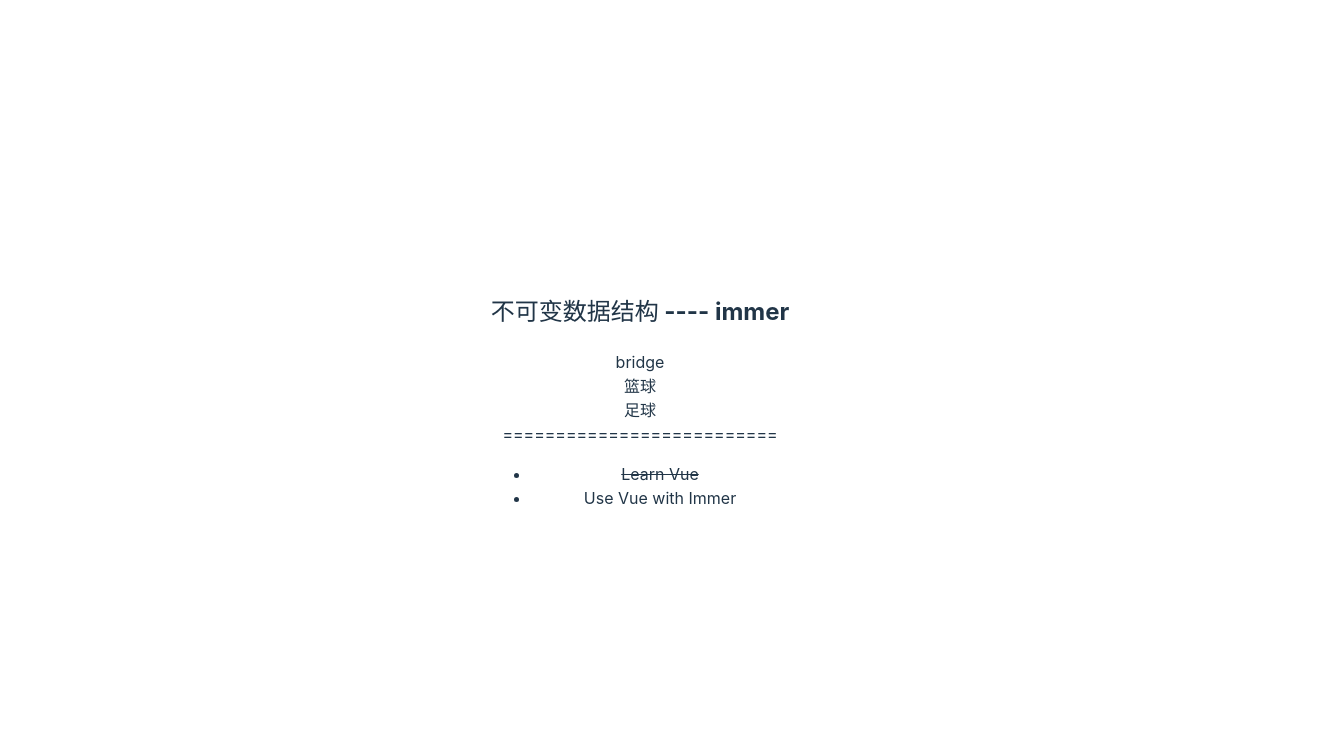
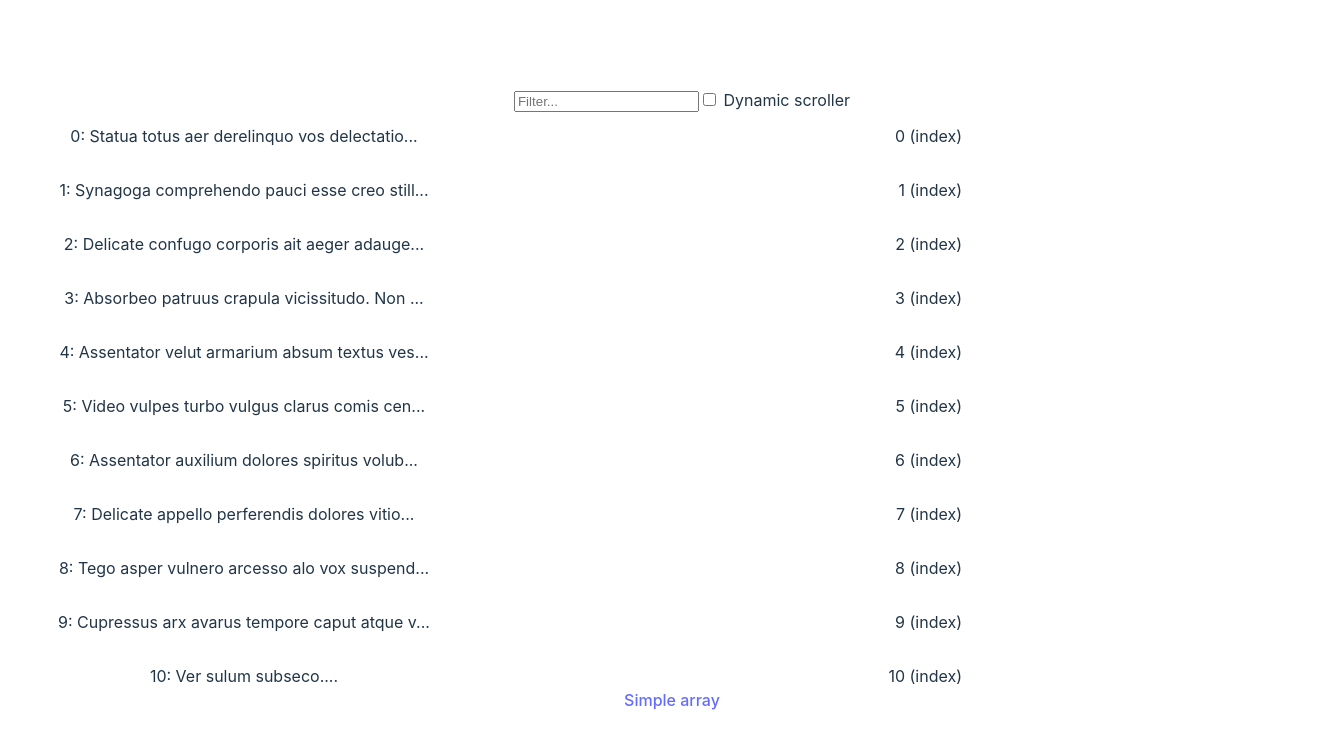
Before and after one commit to HillBridge/growth-diary, a Vue app: page /simple-list in a window 1280 px wide. Shown: the top 748 px of the page, 1344 px wide, since content can reach past the window. Built offline with nearby package versions, Linux system fonts and the light colour scheme.

Commit message:
vue-virtual-scroller

```diff
--- a/package.json
+++ b/package.json
@@ -13,9 +13,12 @@
   "dependencies": {
     "@vue/test-utils": "^2.4.3",
     "immer": "^10.0.3",
-    "vue": "^3.3.11"
+    "vue": "^3.3.12",
+    "vue-router": "^4.2.5",
+    "vue-virtual-scroller": "^2.0.0-beta.8"
   },
   "devDependencies": {
+    "@faker-js/faker": "^8.3.1",
     "@vitejs/plugin-vue": "^4.5.2",
     "jsdom": "^23.0.1",
     "msw": "^2.0.11",
--- a/src/App.vue
+++ b/src/App.vue
@@ -1,15 +1,13 @@
 <script setup>
-import { ref } from 'vue'
-import Immer from './components/immer/index.vue'
-const msg = ref('Hello world')
-
 </script>
 
 <template>
   <div>
-    <!-- {{ msg }} -->
+    <router-view />
 
-    <immer></immer>
+    <router-link :to="{ name: 'simple-list' }">
+      Simple array
+    </router-link>
   </div>
 </template>
 
--- a/src/main.js
+++ b/src/main.js
@@ -2,17 +2,26 @@ import { createApp } from "vue";
 import "./style.css";
 import App from "./App.vue";
 import "./js/copy";
+import VirtualScroller from "vue-virtual-scroller";
+import "vue-virtual-scroller/dist/vue-virtual-scroller.css";
+import router from "./router";
+
+async function mount() {
+  const app = await createApp(App);
+  app.use(VirtualScroller);
+  app.use(router);
+  app.mount("#app");
+}
 
 async function bootstrapWorker() {
   const { worker } = await import("./mocks");
-
   worker.start().then(() => {
-    createApp(App).mount("#app");
+    mount;
   });
 }
 
 if (process.env.NODE_ENV !== "development") {
   bootstrapWorker();
 } else {
-  createApp(App).mount("#app");
+  mount();
 }
--- /dev/null
+++ b/src/pages/Home.vue
@@ -0,0 +1,31 @@
+<script setup>
+import { ref } from 'vue'
+import Immer from '../components/immer/index.vue'
+const msg = ref('Hello world')
+
+</script>
+
+<template>
+    <div>
+        {{ msg }}
+
+        <immer></immer>
+    </div>
+</template>
+
+<style scoped>
+.logo {
+    height: 6em;
+    padding: 1.5em;
+    will-change: filter;
+    transition: filter 300ms;
+}
+
+.logo:hover {
+    filter: drop-shadow(0 0 2em #646cffaa);
+}
+
+.logo.vue:hover {
+    filter: drop-shadow(0 0 2em #42b883aa);
+}
+</style>
--- /dev/null
+++ b/src/pages/SimpleList.vue
@@ -0,0 +1,118 @@
+<template>
+    <div class="dynamic-scroller-demo">
+        <div class="toolbar">
+            <input v-model="search" placeholder="Filter...">
+
+            <label>
+                <input v-model="dynamic" type="checkbox">
+                Dynamic scroller
+            </label>
+        </div>
+
+        <DynamicScroller v-if="dynamic" :items="filteredItems" :min-item-size="20" class="scroller">
+            <template #before-container>
+                <div class="notice">
+                    Array of simple strings (no objects).
+                </div>
+            </template>
+
+            <template #default="{ item, index, active }">
+                <DynamicScrollerItem :item="item" :index="index" :active="active" :data-index="index" :data-active="active"
+                    class="message">
+                    <div class="text">
+                        {{ item }}
+                    </div>
+                    <div class="index">
+                        <span>{{ index }} (index)</span>
+                    </div>
+                </DynamicScrollerItem>
+            </template>
+        </DynamicScroller>
+
+        <RecycleScroller v-else :items="filteredItems.map((o, i) => `${i}: ${o.substr(0, 42)}...`)" :item-size="54"
+            class="scroller">
+            <template #default="{ item, index }">
+                <div class="message">
+                    <div class="text">
+                        {{ item }}
+                    </div>
+                    <div class="index">
+                        <span>{{ index }} (index)</span>
+                    </div>
+                </div>
+            </template>
+        </RecycleScroller>
+    </div>
+</template>
+
+<script>
+import { generateMessage } from './data'
+
+const items = []
+for (let i = 0; i < 10000; i++) {
+    items.push(generateMessage().message)
+}
+
+export default {
+    data() {
+        return {
+            items,
+            search: '',
+            dynamic: false,
+        }
+    },
+
+    computed: {
+        filteredItems() {
+            const { search, items } = this
+            if (!search) return items
+            const lowerCaseSearch = search.toLowerCase()
+            return items.filter(i => i.toLowerCase().includes(lowerCaseSearch))
+        },
+    },
+}
+</script>
+
+<style scoped>
+.dynamic-scroller-demo {
+    width: 1300px;
+    height: 600px;
+    flex: auto 1 1;
+    overflow: hidden;
+    display: flex;
+    flex-direction: column;
+    margin: 0 auto;
+}
+
+.scroller {
+    flex: auto 1 1;
+}
+
+.notice {
+    padding: 24px;
+    font-size: 20px;
+    color: #999;
+}
+
+.message {
+    display: flex;
+    min-height: 32px;
+    padding: 12px;
+    box-sizing: border-box;
+}
+
+.index,
+.text {
+    flex: 1;
+}
+
+.text {
+    max-width: 400px;
+}
+
+.index span {
+    display: inline-block;
+    width: 160px;
+    text-align: right;
+}
+</style>
--- /dev/null
+++ b/src/pages/data.js
@@ -0,0 +1,70 @@
+import { faker } from "@faker-js/faker";
+
+let uid = 0;
+
+function generateItem() {
+  return {
+    name: faker.name.fullName(),
+    avatar: faker.internet.avatar(),
+  };
+}
+
+export function getData(count, letters) {
+  const raw = {};
+
+  const alphabet = "abcdefghijklmnopqrstuvwxyz".split("");
+
+  for (const l of alphabet) {
+    raw[l] = [];
+  }
+
+  for (let i = 0; i < count; i++) {
+    const item = generateItem();
+    const letter = item.name.charAt(0).toLowerCase();
+    raw[letter].push(item);
+  }
+
+  const list = [];
+  let index = 1;
+
+  for (const l of alphabet) {
+    raw[l] = raw[l].sort((a, b) => (a.name < b.name ? -1 : 1));
+    if (letters) {
+      list.push({
+        id: uid++,
+        index: index++,
+        type: "letter",
+        value: l,
+        height: 200,
+      });
+    }
+    for (const item of raw[l]) {
+      list.push({
+        id: uid++,
+        index: index++,
+        type: "person",
+        value: item,
+        height: 50,
+      });
+    }
+  }
+
+  return list;
+}
+
+export function addItem(list) {
+  list.push({
+    id: uid++,
+    index: list.length + 1,
+    type: "person",
+    value: generateItem(),
+    height: 50,
+  });
+}
+
+export function generateMessage() {
+  return {
+    avatar: faker.internet.avatar(),
+    message: faker.lorem.text(),
+  };
+}
--- /dev/null
+++ b/src/router.js
@@ -0,0 +1,14 @@
+import { createRouter, createWebHistory } from "vue-router";
+
+import Home from "./pages/Home.vue";
+import SimpleList from "./pages/SimpleList.vue";
+
+const router = createRouter({
+  history: createWebHistory(import.meta.env.BASE_URL),
+  routes: [
+    { path: "/", name: "home", component: Home },
+    { path: "/simple-list", name: "simple-list", component: SimpleList },
+  ],
+});
+
+export default router;
```
Also changed, not shown: 1 other file (tests, documents, lock files or other folders).
